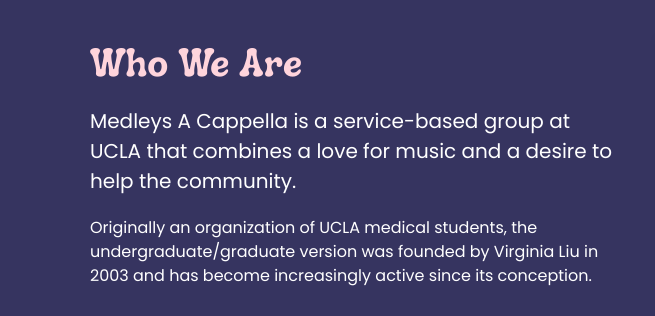
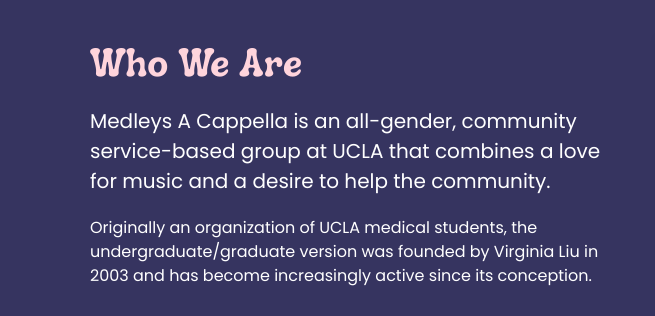
Before and after one commit to nouturnsign/medleys-website, an Eleventy site: page src/index.html in a window 1280 px wide. Shown: the part 786-1102 px from the top of the page, 0-655 px from the left. Built offline with nearby package versions, Linux system fonts and the light colour scheme; Eleventy itself is replaced by a stand-in of ours; files that its build step writes are made by us from their sources.

Commit message:
Edit home page text

```diff
--- a/src/index.html
+++ b/src/index.html
@@ -10,7 +10,7 @@
                 <div class="row row-lg-margin row-cols-1 row-cols-lg-2 justify-content-left">
                     <section class="col col-lg-margin" style="text-align: left;">
                         <h1 style="color: var(--medleys-pink); margin-top: 0;">Who We Are</h1>
-                        <p class="lead" style="color: white;">Medleys A Cappella is a service-based group at UCLA that combines a love for music and a desire to help the community.</p>
+                        <p class="lead" style="color: white;">Medleys A Cappella is an all-gender, community service-based group at UCLA that combines a love for music and a desire to help the community.</p>
                         <p style="color: white; margin-bottom: 0;">Originally an organization of UCLA medical students, the undergraduate/graduate version was founded by Virginia Liu in 2003 and has become increasingly active since its conception.</p>
                     </section>
                     <section class="col col-lg-margin">
```
